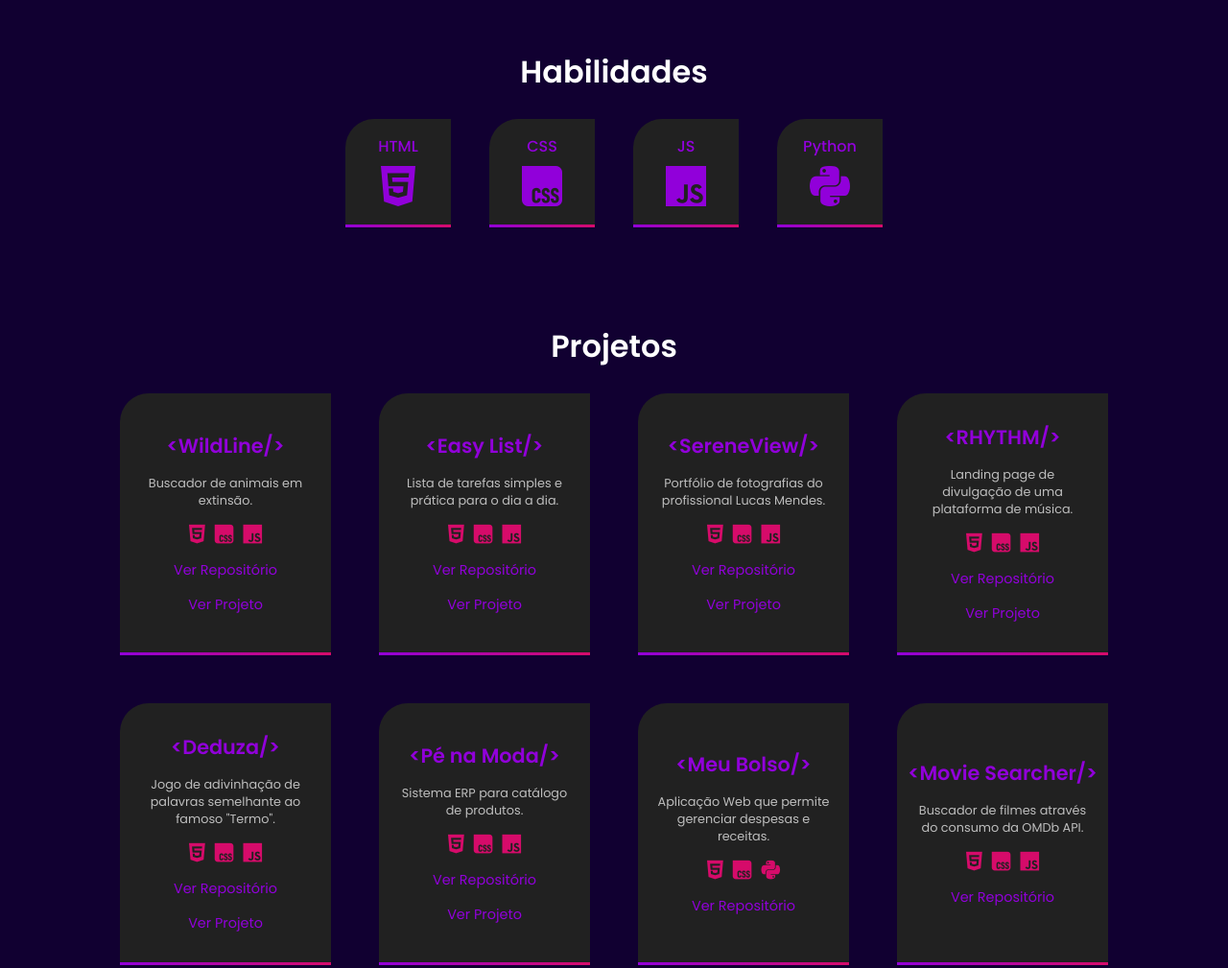
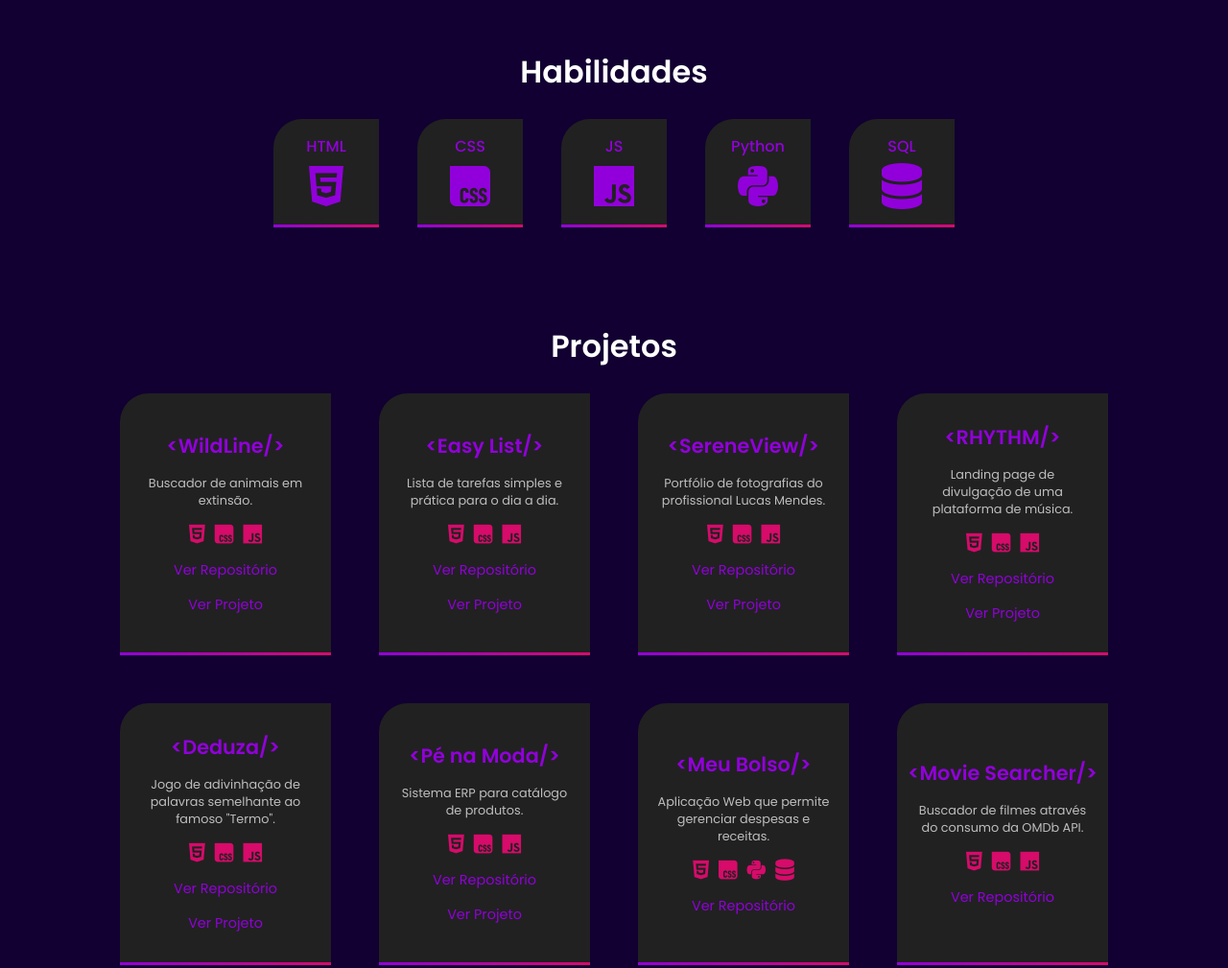
Before and after one commit to FelipeGoncales/portfolioProjetos, a plain HTML site: page index.html in a window 1280 px wide. Shown: the part 1180-2189 px from the top of the page at 96% size. Drawn offline with Linux system fonts and the light colour scheme; no server answers.

Commit message:
add sql icon

```diff
--- a/assets/js/dados.js
+++ b/assets/js/dados.js
@@ -44,7 +44,7 @@ const projetos = [
     {
         nome: 'Meu Bolso',
         desc: 'Aplicação Web que permite gerenciar despesas e receitas.',
-        lng: ['HTML', 'CSS', 'Python'],
+        lng: ['HTML', 'CSS', 'Python', 'SQL'],
         port: 'https://github.com/FelipeGoncales/MeuBolso',
         link: null
     },
@@ -56,3 +56,5 @@ const projetos = [
         link: null
     }
 ]
+
+const token = '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';
--- a/assets/js/main.js
+++ b/assets/js/main.js
@@ -20,8 +20,6 @@ function digitarTexto() {
 }
 
 document.addEventListener('DOMContentLoaded', digitarTexto);
-
-console.log(projetos)
 
 const divProjetos = document.getElementById('div-projetos');
 
@@ -54,6 +52,9 @@ projetos.forEach((projeto) => {
         }
         if (icon === 'Python') {
             divIcons.innerHTML += '<i class="fa-brands fa-python"></i>';
+        }
+        if (icon === 'SQL') {
+            divIcons.innerHTML += '<i class="fa-solid fa-database"></i>';
         }
     }
 
@@ -103,8 +104,6 @@ document.querySelectorAll("nav a").forEach(link => {
         const targetId = this.getAttribute("href").substring(1);
         const targetSection = document.getElementById(targetId);
 
-        console.log(targetSection)
-
         if (targetId === 'projetos') {
             window.scrollTo({
                 top: targetSection.offsetTop - 130,
@@ -121,3 +120,22 @@ document.querySelectorAll("nav a").forEach(link => {
         }
     });
 });
+
+
+const url = 'https://api.github.com/user/repos';
+
+let projetosData = '';
+
+fetch(url, {
+    headers: {
+        'Authorization': `Bearer ${token}`,
+        'Accept': 'application/vnd.github+json'
+    }
+  })
+  .then(response => {
+    response.json()
+})
+  .then(data => {
+    projetosData = data
+    console.log(projetosData);
+});
--- a/index.html
+++ b/index.html
@@ -61,6 +61,10 @@
                     <p>Python</p>
                     <i class="fa-brands fa-python"></i>
                 </div>
+                <div class="div-icon">
+                    <p>SQL</p>
+                    <i class="fa-solid fa-database"></i>
+                </div>
             </div>
         </section>
         <section>
```
